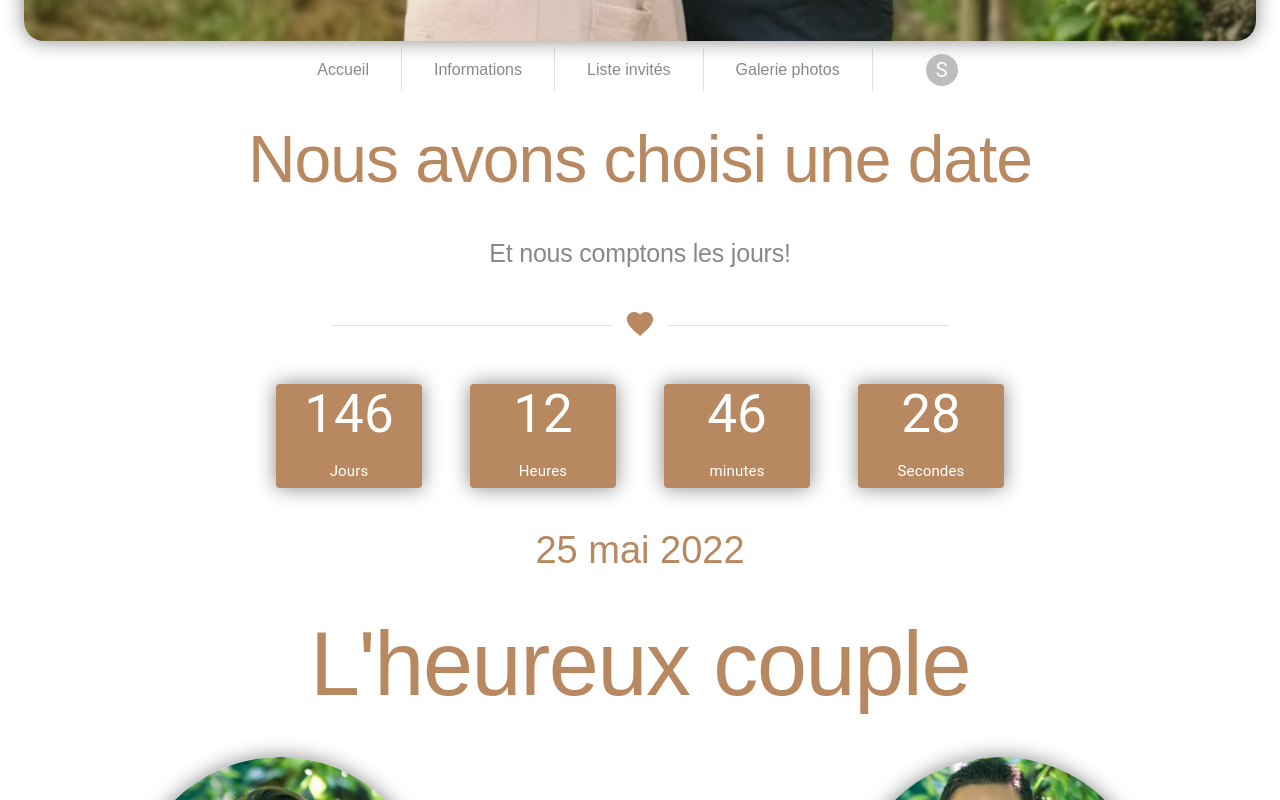
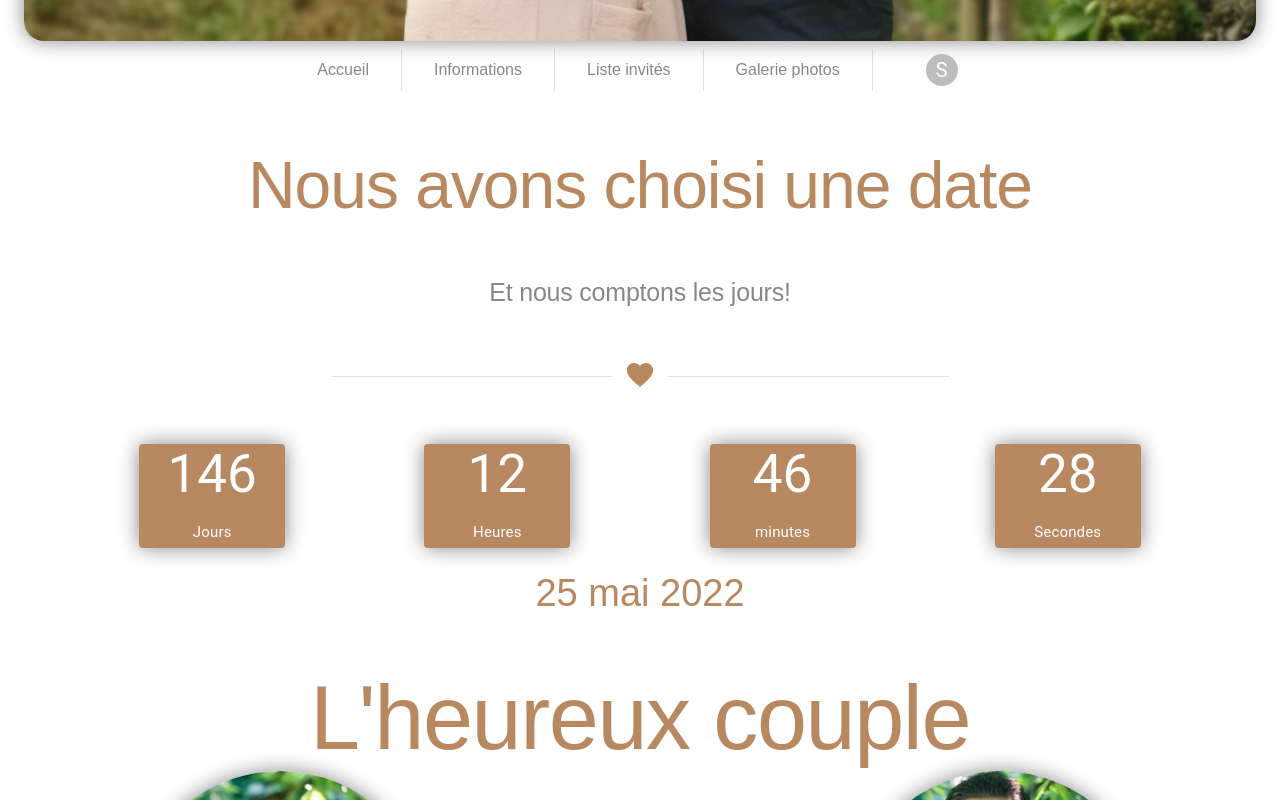
Before and after one commit to BenGex31/weddingguests, a React (Create React App) app: page /home in a window 1280 px wide. Shown: the part 760-1560 px from the top of the page. Built offline with nearby package versions, Linux system fonts and the light colour scheme; no server answers; sample sign-in values are in the browser's storage; a web font is replaced by a local one.

Commit message:
Update Home.jsx

```diff
--- a/src/pages/Home.jsx
+++ b/src/pages/Home.jsx
@@ -2,7 +2,7 @@ import React, { useContext } from "react";
 import { Redirect } from "react-router-dom";
 import { AuthContext } from "../components/Auth";
 import Header from "../components/Header";
-import { Stack, Typography, Divider, Grid } from "@mui/material";
+import { Typography, Divider, Grid } from "@mui/material";
 import FavoriteIcon from "@mui/icons-material/Favorite";
 import { oswaldRegular as OswaldR } from "../core/theme/CustomTheme";
 import { alexBrushRegular as alexBrush } from "../core/theme/CustomTheme";
@@ -23,11 +23,13 @@ const Home = () => {
   return (
     <Grid mb={4} container justifyContent='center'>
       <Header />
-      <Stack
-        mb={10}
-        justifyContent={"center"}
-        alignItems={"center"}
-        spacing={5}
+      <Grid mb={10}>
+        <Grid
+          container
+          direction='column'
+          justifyContent='space-around'
+          alignItems='center'
+          height={300}
         >
           <Typography
             sx={{
@@ -69,11 +71,13 @@ const Home = () => {
               />
             </Divider>
           </Grid>
-        <Stack
-          direction={{ xs: "column", sm: "row" }}
-          justifyContent={"center"}
-          alignItems={"center"}
-          spacing={6}
+        </Grid>
+        <Grid
+          container
+          direction={{ xs: "column", md: "row" }}
+          justifyContent='space-evenly'
+          alignItems='center'
+          height={{ xs: 700, md: 150 }}
         >
           <Cards
             number={
@@ -119,8 +123,13 @@ const Home = () => {
             }
             time={"Secondes"}
           />
-        </Stack>
-        <Stack>
+        </Grid>
+        <Grid
+          container
+          direction='column'
+          height={200}
+          justifyContent='space-between'
+        >
           <Typography
             sx={{
               fontSize: 38,
@@ -134,8 +143,6 @@ const Home = () => {
           >
             25 mai 2022
           </Typography>
-        </Stack>
-        <Stack>
           <Typography
             sx={{
               fontSize: { xs: 52, md: 90 },
@@ -149,9 +156,9 @@ const Home = () => {
           >
             L'heureux couple
           </Typography>
-        </Stack>
+        </Grid>
         <WeddingAvatar />
-      </Stack>
+      </Grid>
       <ImageResponse />
     </Grid>
   );
```
Lines whose indentation alone changed are shown as unchanged.
